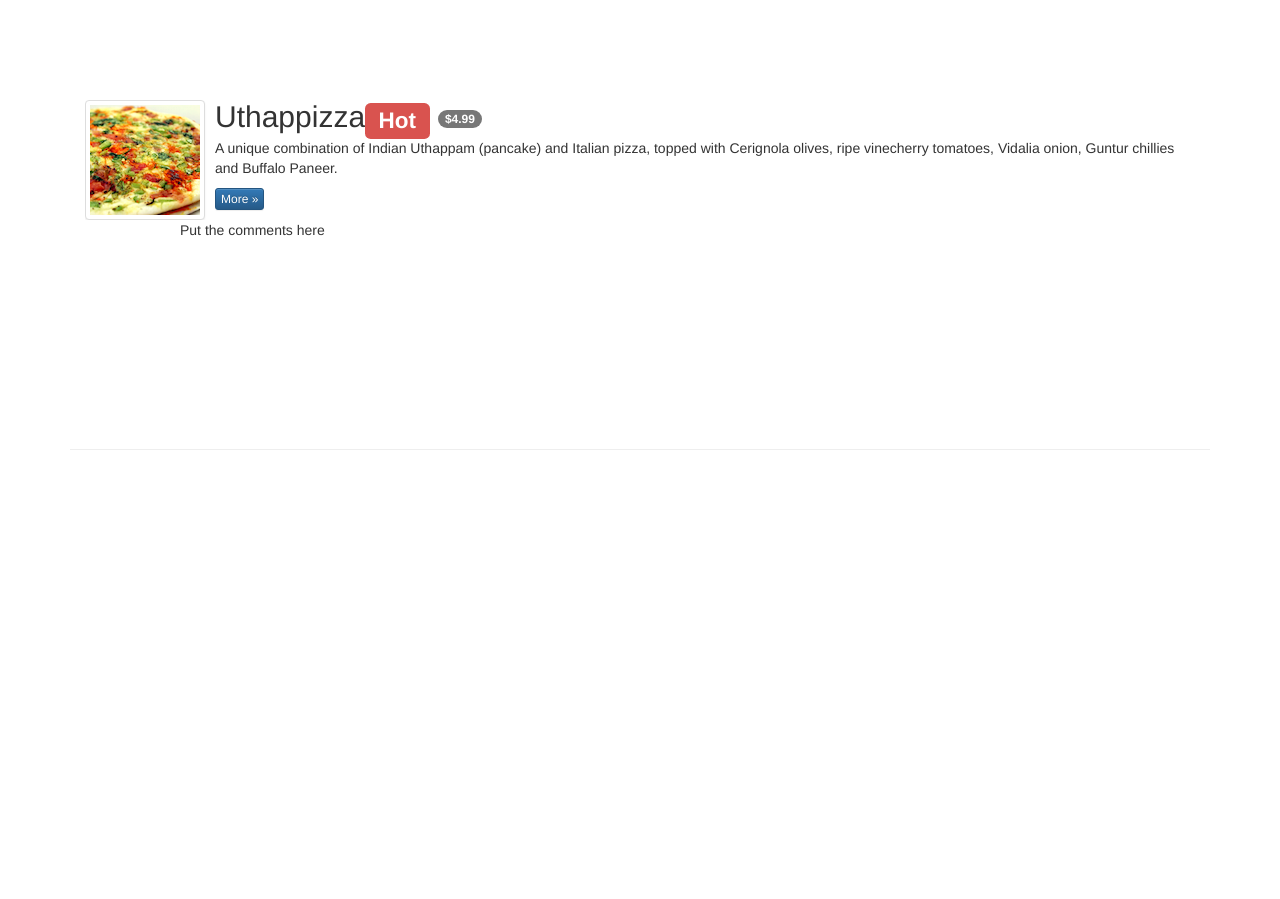
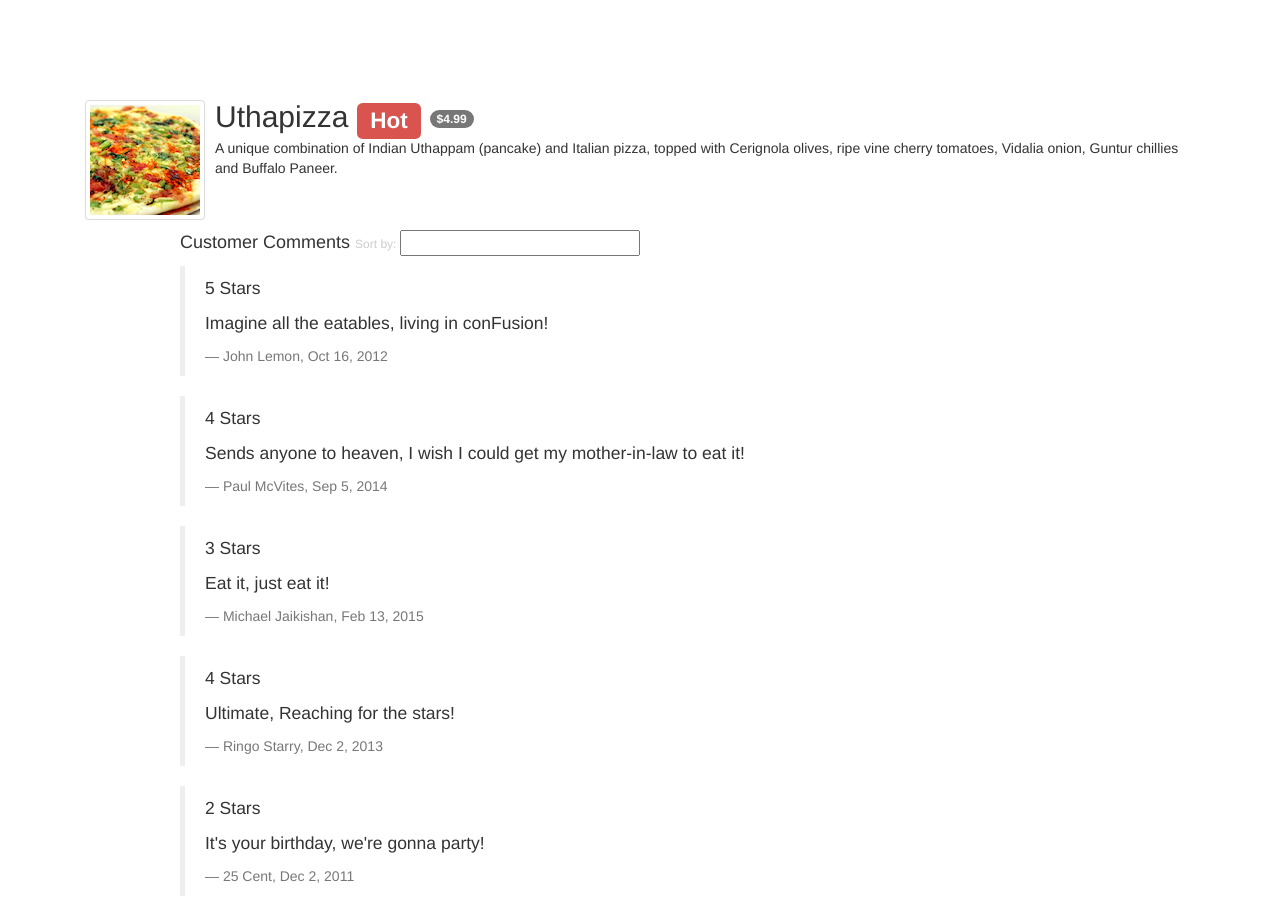
Before and after one commit to marker17/conFusion, a website: page dishdetail.html in a window 1280 px wide. Shown: the top 899 px of the page. Before the commit the page ends 800 px from the top, so only its background shows below. Drawn offline with Linux system fonts and the light colour scheme.

Commit message:
assignment one done

```diff
--- a/dishdetail.html
+++ b/dishdetail.html
@@ -26,26 +26,35 @@
 <body>
 
   <div class="container">
-    <div class="row row-content" ng-controller="dishDetailController as dishCtrl">
+    <div class="row row-content" ng-controller="dishDetailController as dishDetailCtrl">
 
       <div class="col-xs-12">
-
         <div class="media">
           <div class="media-left media-middle">
             <a href="#">
-              <img class="media-object img-thumbnail" src="img/uthappizza.png" alt="Uthappizza">
+              <img class="media-object img-thumbnail" ng-src={{dishDetailCtrl.dish.image}} alt="main dish">
             </a>
           </div>
           <div class="media-body">
-            <h2 class="media-heading">Uthappizza<span class="label label-danger">Hot</span> <span class="badge">$4.99</span></h2>
-            <p>A unique combination of Indian Uthappam (pancake) and Italian pizza, topped with Cerignola olives, ripe vinecherry tomatoes, Vidalia onion, Guntur chillies and Buffalo Paneer.</p>
-            <p><a class="btn btn-primary btn-xs" href="#">More &raquo;</a></p>
-          </div>
+            <h2 class="media-heading">{{dishDetailCtrl.dish.name}}
+              <span class="label label-danger">{{dishDetailCtrl.dish.label}}</span>
+              <span class="badge">{{dishDetailCtrl.dish.price | currency}}</span></h2>
+              <p>{{dishDetailCtrl.dish.description}}</p>
+            </div>
         </div>
+
       </div>
 
       <div class="col-xs-9 col-xs-offset-1">
-        <p>Put the comments here</p>
+        <h4>Customer Comments <span style="color:#cccccc; font-size: 12px;">Sort by: </span><input ng-model="query"></h4>
+
+                <!-- Comments Section -->
+        <blockquote ng-repeat="feedback in dishDetailCtrl.dish.comments | orderBy: query : reverse">
+          <p>{{feedback.rating}} Stars</p>
+          <p>{{feedback.comment}}</p>
+          <footer>{{feedback.author}}, {{feedback.date | date}}</footer>
+        </blockquote>
+                <!-- End -->
       </div>
     </div>
   </div>
@@ -58,11 +67,11 @@
 
       var dish={
         name:'Uthapizza',
-        image: 'images/uthapizza.png',
+        image: 'app/images/uthapizza.png',
         category: 'mains',
         label:'Hot',
         price:'4.99',
-        description:'A unique combination of Indian <U> </U>Italian pizza, topped with Cerignola olives, ripe vine cherry tomatoes, Vidalia onion, Guntur chillies and Buffalo Paneer.',
+        description:'A unique combination of Indian Uthappam (pancake) and Italian pizza, topped with Cerignola olives, ripe vine cherry tomatoes, Vidalia onion, Guntur chillies and Buffalo Paneer.',
         comments: [
         {
           rating:5,
```
